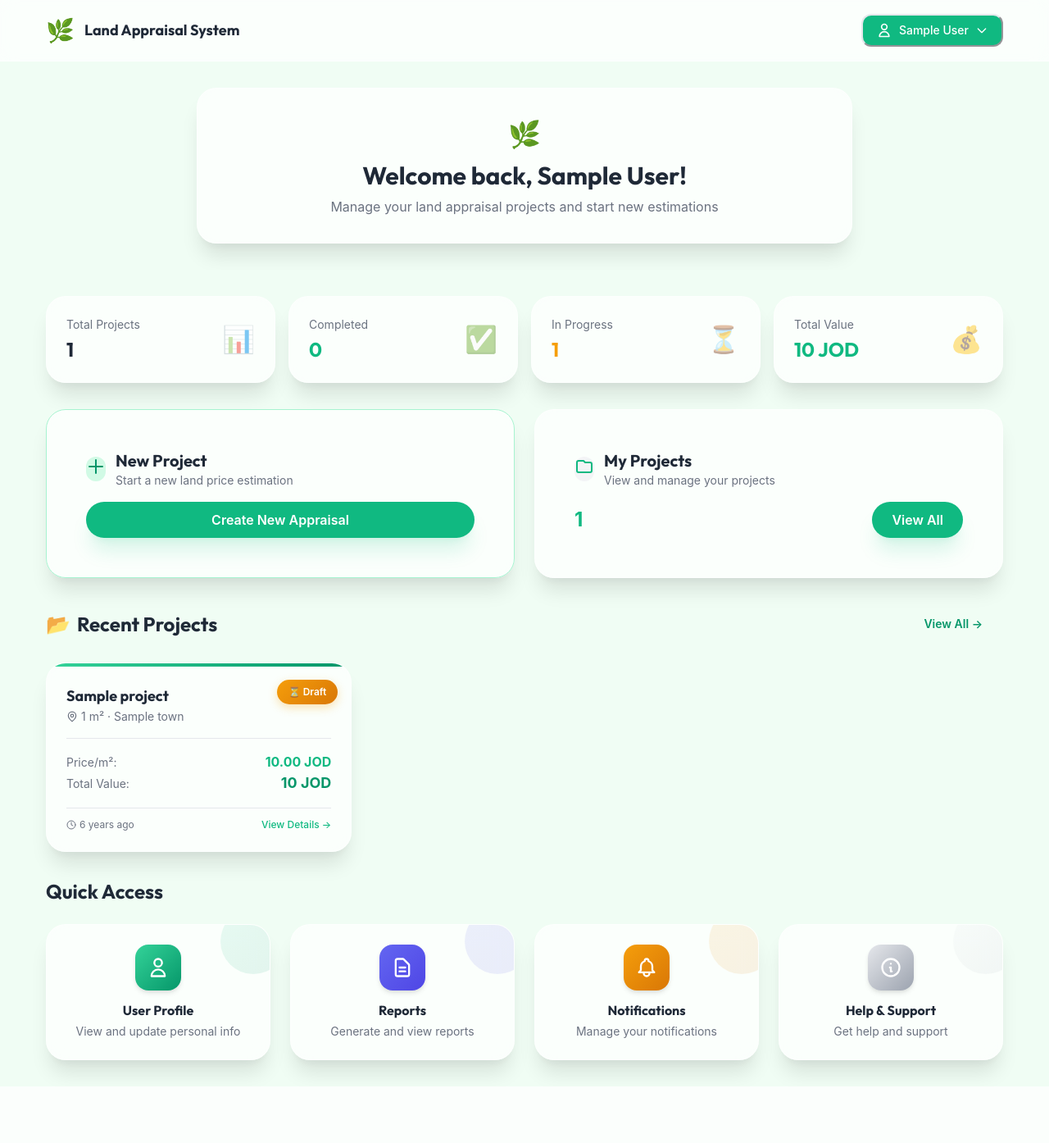
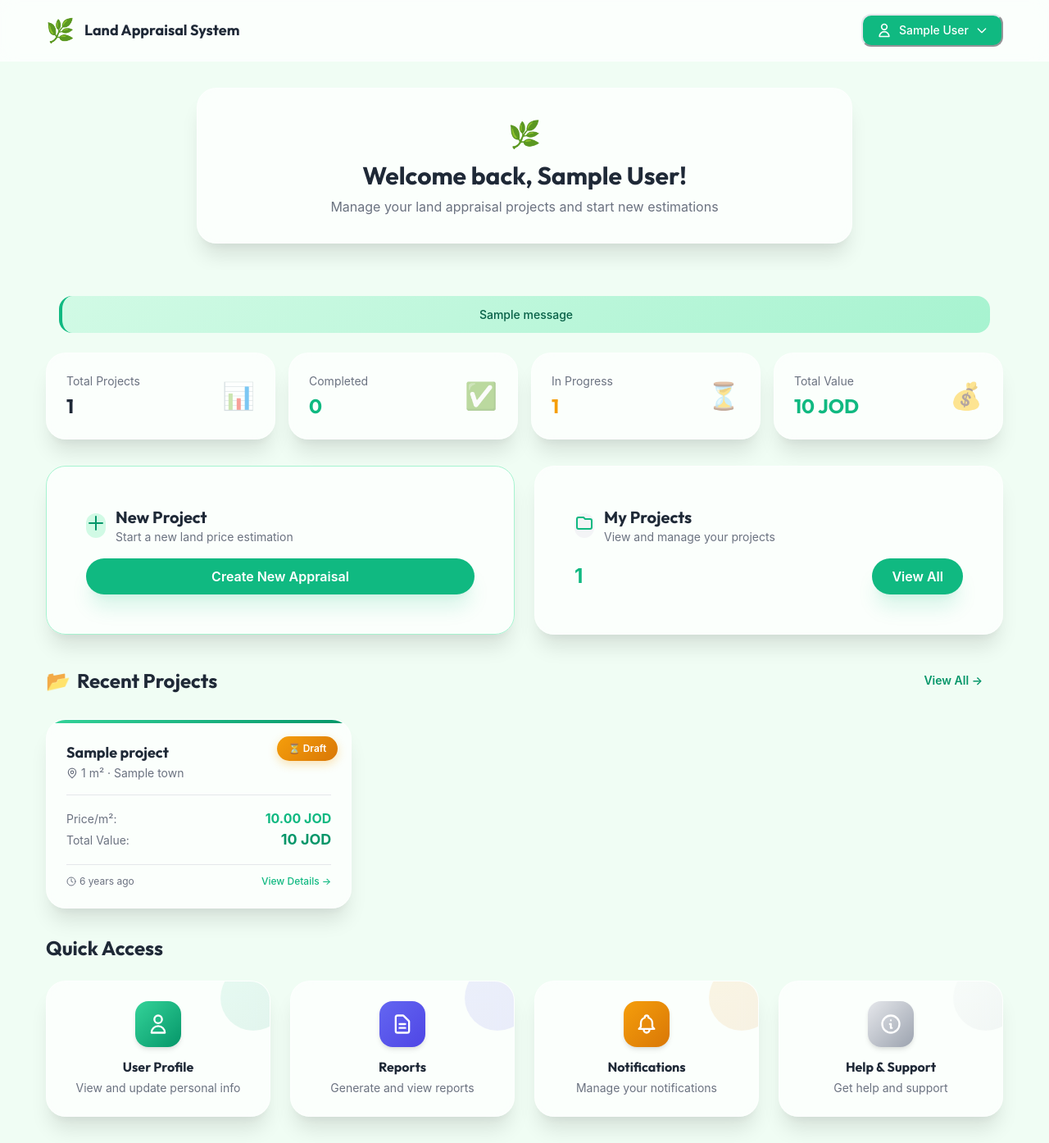
Before and after one commit to mohmmad-freed/Land-Price-Estimator, a Django app: page /normal/ in a window 1280 px wide. Shown: the whole page at 82% size. Before the commit the page ends 1325 px from the top, so only its background shows below. Run offline with Django 5.2, Linux system fonts and the light colour scheme; a user stored in the database is signed in; tables that the repository leaves empty hold one stand-in row (values such as "Sample post"); one stand-in notice (Sample message) is shown.

Commit message:
spaceing between the edit and delete buttons + changed color of registration success message

```diff
--- a/Normal_User_Side/forms.py
+++ b/Normal_User_Side/forms.py
@@ -223,8 +223,7 @@ class ProjectForm(forms.ModelForm):
         super().__init__(*args, **kwargs)
         # Filter out soft-deleted neighborhoods
         self.fields['neighborhood'].queryset = Neighborhood.objects.filter(deleted_at__isnull=True)
-        # Make neighborhood_no not required
-        self.fields['neighborhood_no'].required = False
+
 
     def clean_area_m2(self):
         area = self.cleaned_data.get('area_m2')
--- a/Normal_User_Side/templates/Normal_User_Side/dashboard.html
+++ b/Normal_User_Side/templates/Normal_User_Side/dashboard.html
@@ -29,7 +29,16 @@
         </div>
     </div>
 </div>
-
+<!--  Message if exists -->
+<div class="container mb-6">
+    {% if messages %}
+    <div>
+        {% for message in messages %}
+        <p class="success-message text-center">{{ message }}</p>
+        {% endfor %}
+    </div>
+    {% endif %}
+</div>
 <!-- Stats Overview -->
 <div class="mb-8">
     <div class="grid grid-cols-1 md:grid-cols-2 lg:grid-cols-4 gap-4">
--- a/Normal_User_Side/templates/Normal_User_Side/projects.html
+++ b/Normal_User_Side/templates/Normal_User_Side/projects.html
@@ -446,7 +446,7 @@
                                 </a>
                                 <form method="POST" action="{% url 'normal:delete-project' project.id %}"
                                     onsubmit="return confirm('Are you sure you want to delete this project?');"
-                                    style="margin: 0;">
+                                    style="margin: 0;" class="space-y-1">
                                     {% csrf_token %}
                                     <button type="submit" class="btn btn-secondary"
                                         style="padding: 8px 16px; font-size: 0.875rem; width: 100%; background: linear-gradient(135deg, #ef4444, #dc2626); color: white;">
```
Also changed, not shown: Users_Handling_App/migrations/0001_initial.py, core/migrations/0001_initial.py, core/migrations/0002_neighborhood_number_alter_projectroad_road_status.py (deleted), core/migrations/0003_valuation_user_expected_price.py (deleted).
